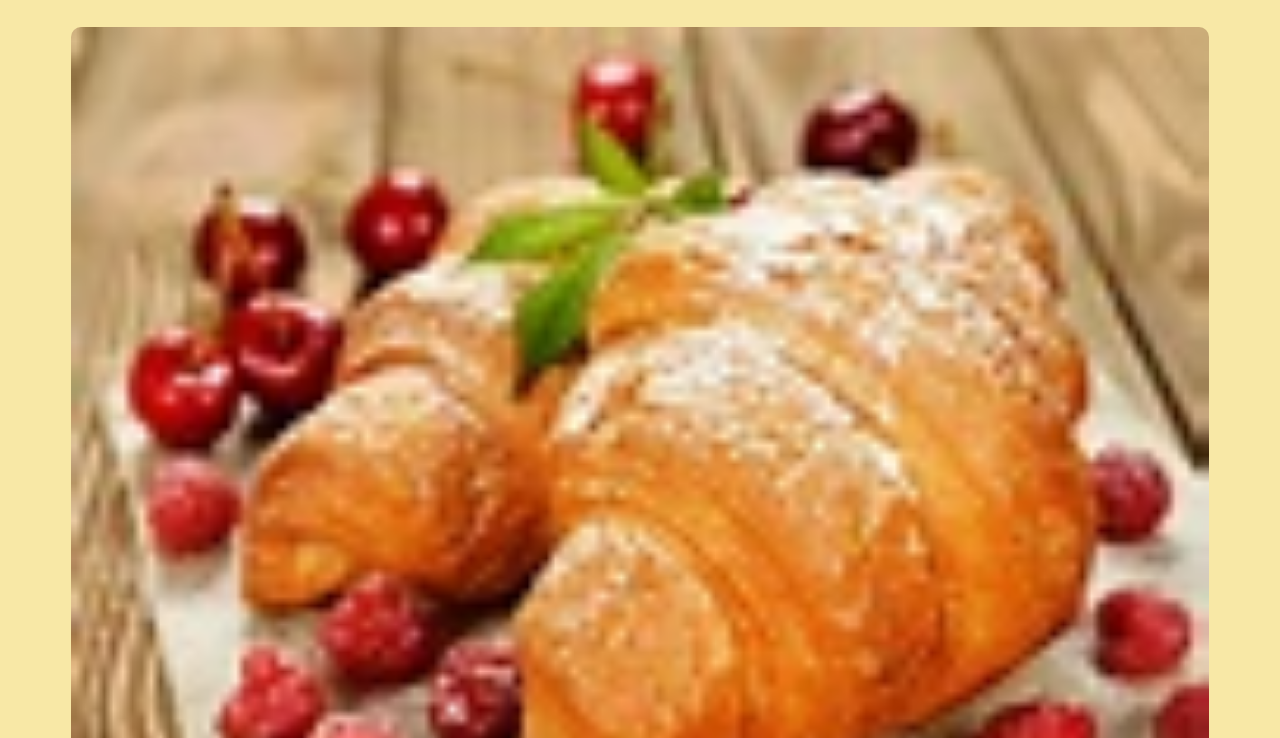
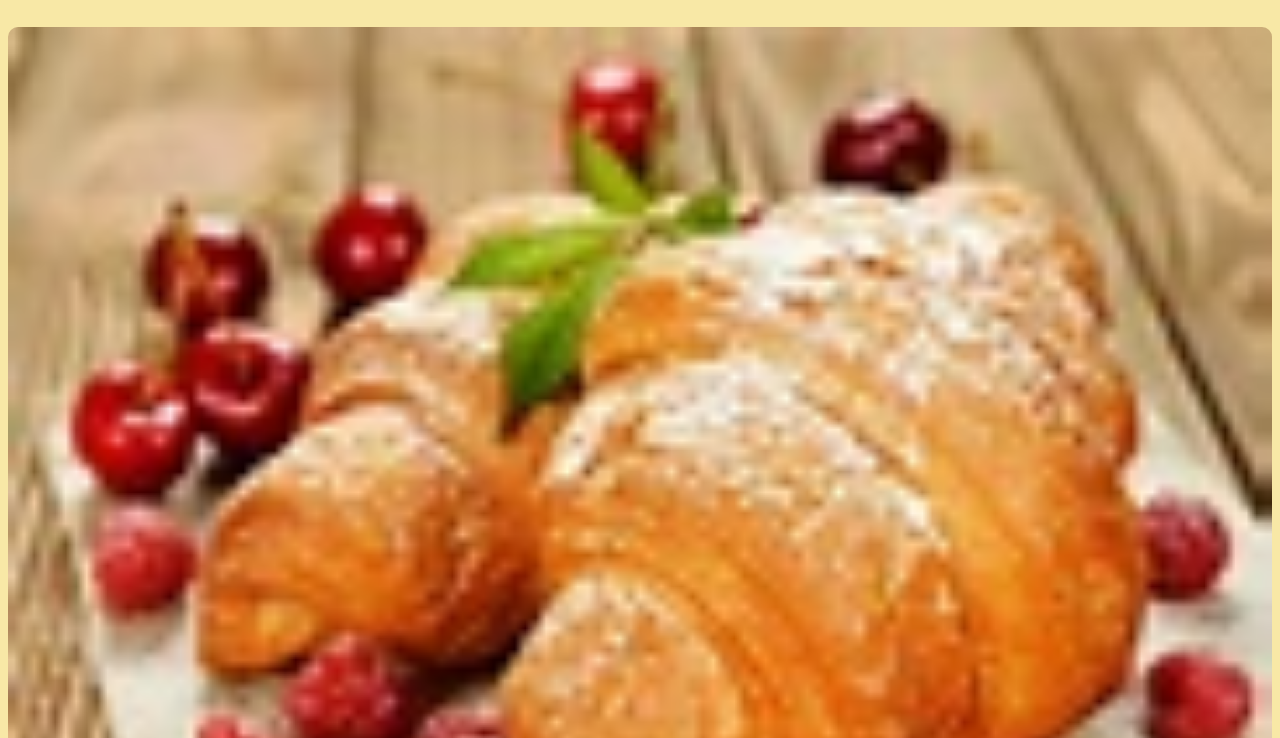
Before and after one commit to KRitchie823/croissant2, a plain HTML site: page photo.html in a window 1280 px wide. Shown: the part 62-800 px from the top of the page. Drawn offline with Linux system fonts and the light colour scheme.

Commit message:
Attempt to fix image

```diff
--- a/css/styles.css
+++ b/css/styles.css
@@ -13,13 +13,11 @@ footer a {
   color: green;
 }
 
-img {
-  width: 90%;
-  height: 90%;
-}
-
 .croissant-image {
   display: block;
   border-radius: 10px;
   margin: 30px auto;
+  object-fit: cover;
+  width: 100%;
+  height: auto;
 }
```
